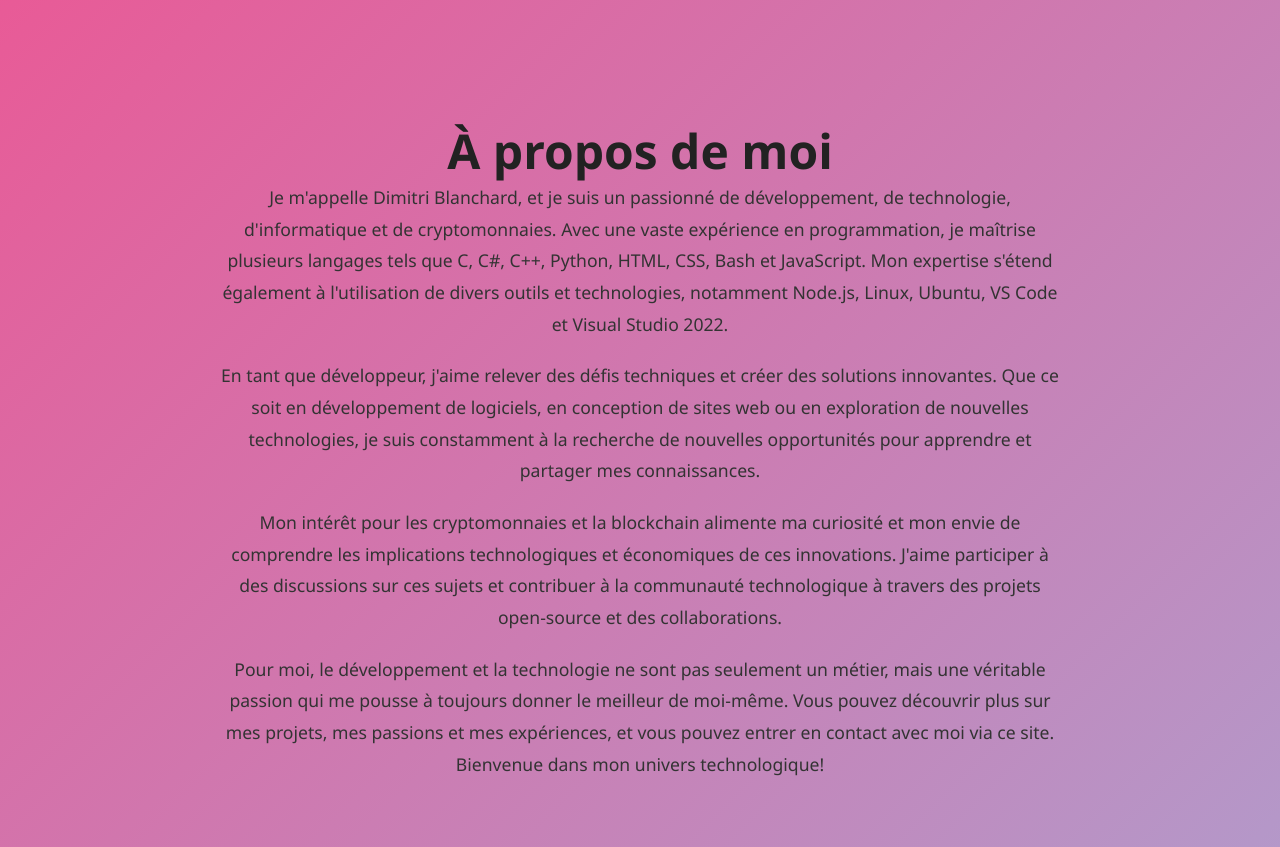
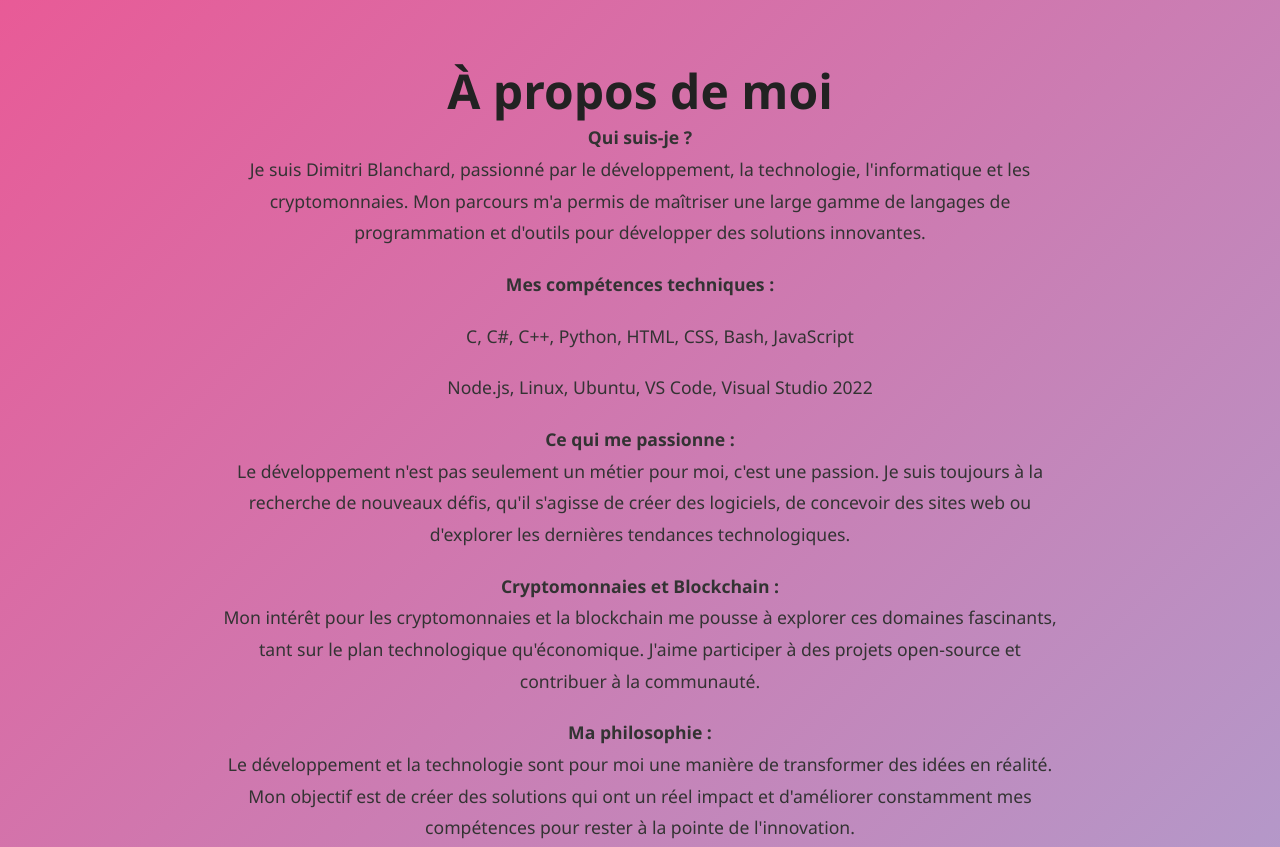
Before and after one commit to Dimitri-Blanchard/BlanchardWebsite, a plain HTML site: page index.html in a window 1280 px wide. Shown: the part 920-1767 px from the top of the page. Drawn offline with Linux system fonts and the light colour scheme.

Commit message:
Update index.html

```diff
--- a/index.html
+++ b/index.html
@@ -43,15 +43,27 @@
             <p>Découvrez mes projets, passions, et expériences.</p>
         </section>
         <section id="about" class="section">
-            <h2>À propos de moi</h2>
-            <p>Je m'appelle Dimitri Blanchard, et je suis un passionné de développement, de technologie, d'informatique et de cryptomonnaies. Avec une vaste expérience en programmation, je maîtrise plusieurs langages tels que C, C#, C++, Python, HTML, CSS, Bash et JavaScript. Mon expertise s'étend également à l'utilisation de divers outils et technologies, notamment Node.js, Linux, Ubuntu, VS Code et Visual Studio 2022.</p>
+    <h2>À propos de moi</h2>
+			<div class="about-content">
+				<p><strong>Qui suis-je ?</strong><br>
+				Je suis Dimitri Blanchard, passionné par le développement, la technologie, l'informatique et les cryptomonnaies. Mon parcours m'a permis de maîtriser une large gamme de langages de programmation et d'outils pour développer des solutions innovantes. </p>
 
-            <p>En tant que développeur, j'aime relever des défis techniques et créer des solutions innovantes. Que ce soit en développement de logiciels, en conception de sites web ou en exploration de nouvelles technologies, je suis constamment à la recherche de nouvelles opportunités pour apprendre et partager mes connaissances.</p>
+				<p><strong>Mes compétences techniques :</strong></p>
+				<ul>
+					<p>C, C#, C++, Python, HTML, CSS, Bash, JavaScript</p>
+					<p>Node.js, Linux, Ubuntu, VS Code, Visual Studio 2022</p>
+				</ul>
 
-            <p>Mon intérêt pour les cryptomonnaies et la blockchain alimente ma curiosité et mon envie de comprendre les implications technologiques et économiques de ces innovations. J'aime participer à des discussions sur ces sujets et contribuer à la communauté technologique à travers des projets open-source et des collaborations.</p>
+				<p><strong>Ce qui me passionne :</strong><br>
+				Le développement n'est pas seulement un métier pour moi, c'est une passion. Je suis toujours à la recherche de nouveaux défis, qu'il s'agisse de créer des logiciels, de concevoir des sites web ou d'explorer les dernières tendances technologiques.</p>
 
-            <p>Pour moi, le développement et la technologie ne sont pas seulement un métier, mais une véritable passion qui me pousse à toujours donner le meilleur de moi-même. Vous pouvez découvrir plus sur mes projets, mes passions et mes expériences, et vous pouvez entrer en contact avec moi via ce site. Bienvenue dans mon univers technologique!</p>
-        </section>
+				<p><strong>Cryptomonnaies et Blockchain :</strong><br>
+				Mon intérêt pour les cryptomonnaies et la blockchain me pousse à explorer ces domaines fascinants, tant sur le plan technologique qu'économique. J'aime participer à des projets open-source et contribuer à la communauté.</p>
+
+				<p><strong>Ma philosophie :</strong><br>
+				Le développement et la technologie sont pour moi une manière de transformer des idées en réalité. Mon objectif est de créer des solutions qui ont un réel impact et d'améliorer constamment mes compétences pour rester à la pointe de l'innovation.</p>
+			</div>
+		</section>
         <section id="projects" class="section">
             <h2>Mes Projets</h2>
             <div class="project">
```
